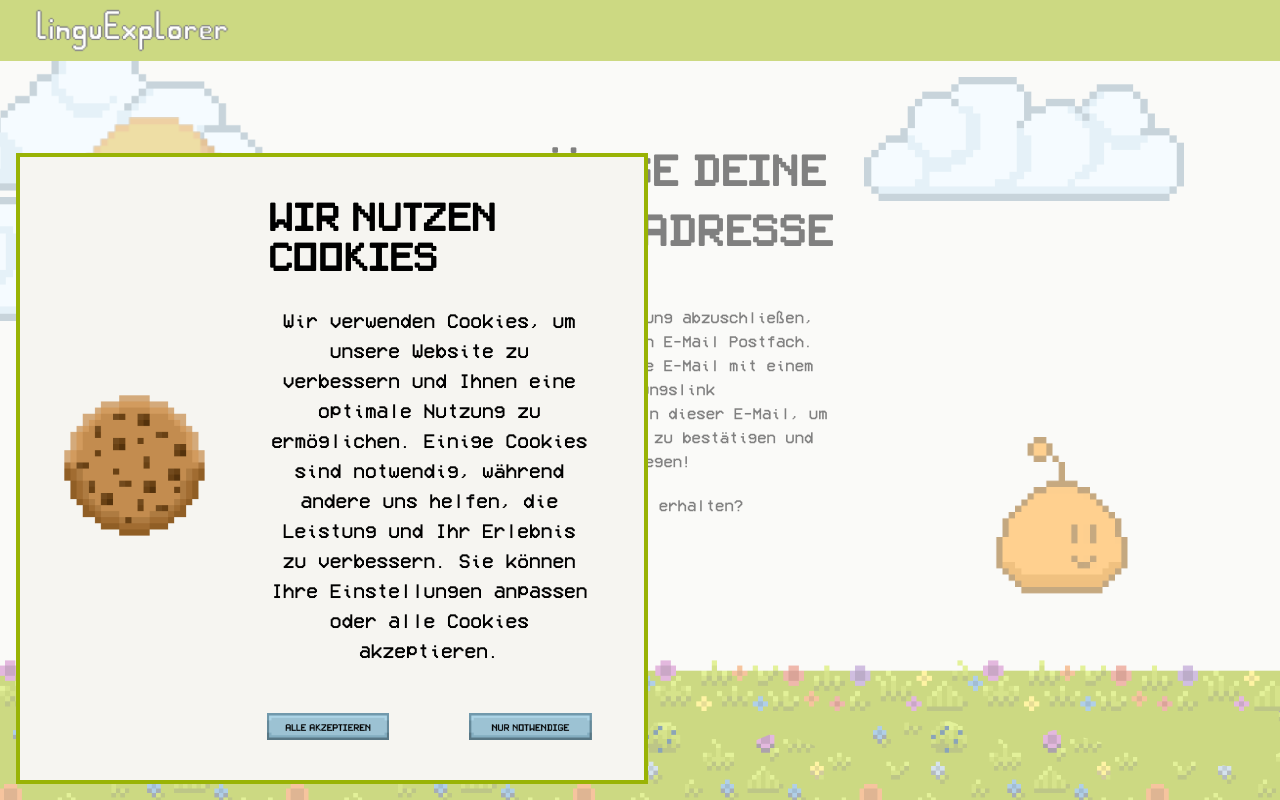
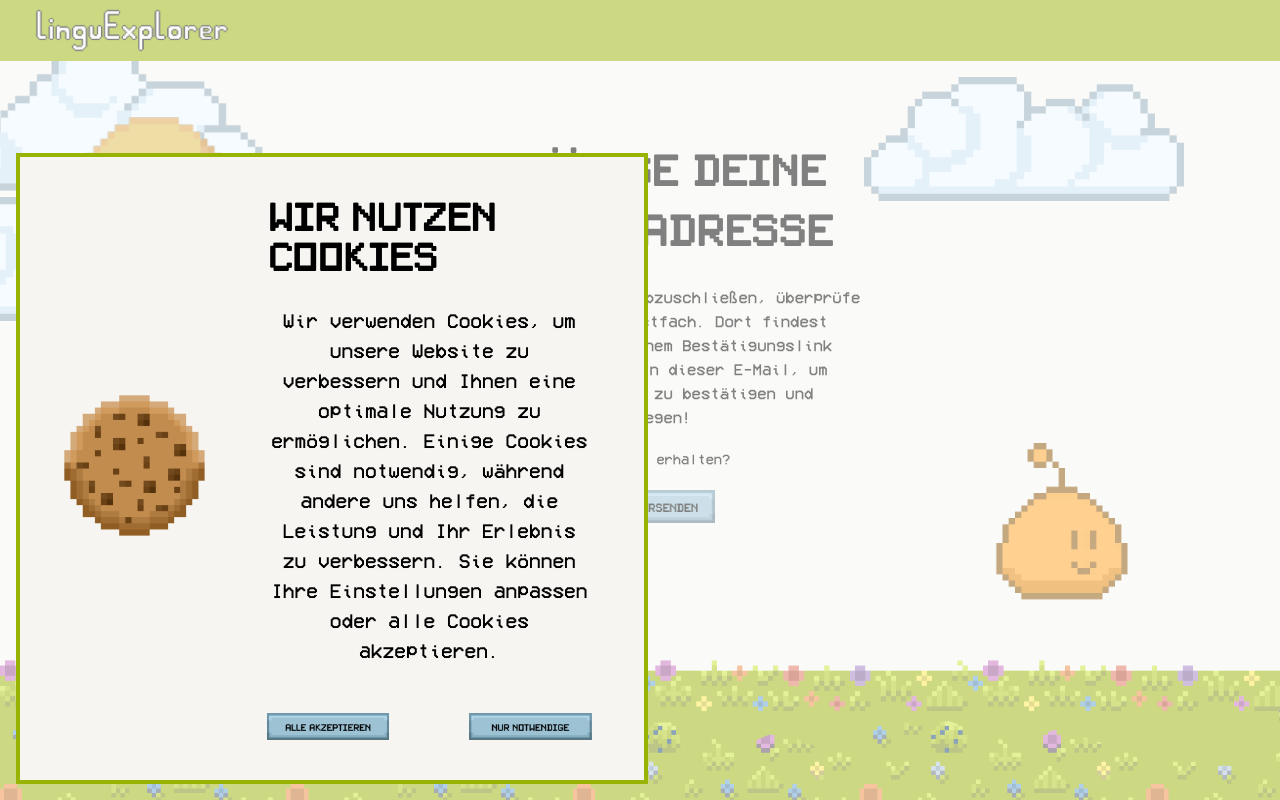
Before and after one commit to linguExplorer/linguExplorer, a Vue app in the folder webpage/: page /eMailVerif in a window 1280 px wide. Built offline with nearby package versions, Linux system fonts and the light colour scheme.

Commit message:
update eMailVerif Seite

```diff
--- a/webpage/src/pages/EMailVerif.vue
+++ b/webpage/src/pages/EMailVerif.vue
@@ -18,14 +18,21 @@
 
     </main>
 
-    <section class="flex flex-col justify-center items-center gap-[20px] min-w-[700px]">
+    <section class="flex flex-col justify-center items-center gap-[0px] min-w-[700px]">
+
             <h1 class="font-pixelsplitter text-[40px] mb-6">Bestätige deine <br> E-Mail-Adresse</h1>
 
             <p class="font-size:18px font-vcr text-center" >Um deine Registrierung abzuschließen,
-               <br> überprüfe bitte dein E-Mail Postfach.<br> Dort findest du eine E-Mail mit einem <br> Bestätigungslink <br>
+                überprüfe <br> bitte dein E-Mail Postfach. Dort findest <br> du eine E-Mail mit einem Bestätigungslink <br>
               Klicke auf den Link in dieser E-Mail, um <br> deine Registrierung zu bestätigen und <br> loszulegen!  </p>
 
-            <p class="font-size:12px font-vcr text-center" >Keine E-Mail erhalten?</p>
+              <p class="font-vcr text-center" style="font-size: 14px; margin-top: 20px; margin-bottom: 20px;">
+               Keine E-Mail erhalten?
+              </p>
+
+            <button type="submit" class="hover-button max-w-[150px] w-full" >
+                    <img src="@/assets/xx_Images/xx_Images/Buttons/button_nochmal_versuchen.png" alt="Speichern" />
+            </button>
 
         </section>
 
@@ -65,5 +72,4 @@
   opacity: 0.8;
   transform: scale(1.05);
 }
-
 </style>
```
Also changed, not shown: webpage/src/assets/xx_Images/xx_Images/Buttons/button_nochmal_versuchen.png (added).
